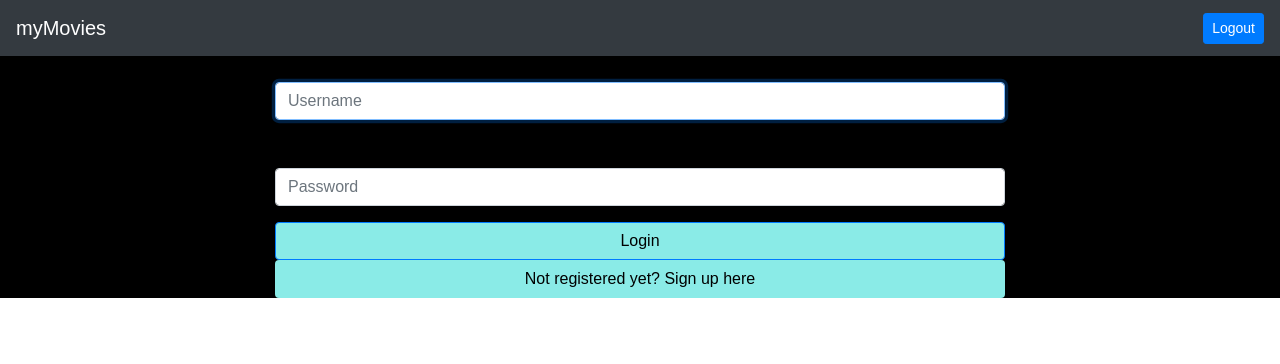
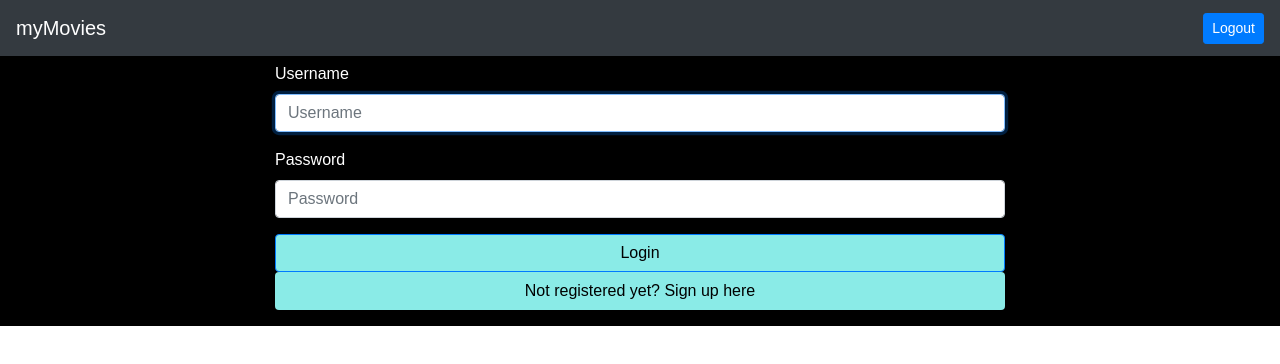
Before and after one commit to sarahb831/MyMoviesApp, a React (Create React App) app in the folder client-2/: page / in a window 1280 px wide. Shown: the top 364 px of the page. Built offline with nearby package versions, Linux system fonts and the light colour scheme.

Commit message:
adjust styling

```diff
--- a/client-2/src/App.css
+++ b/client-2/src/App.css
@@ -23,6 +23,10 @@
   color: ##0086ad;;
 }
 
+MainView {
+  height: 100%;
+}
+
 @keyframes App-logo-spin {
   from {
     transform: rotate(0deg);
--- a/client-2/src/components/login-view/login-view.jsx
+++ b/client-2/src/components/login-view/login-view.jsx
@@ -42,12 +42,13 @@ function LoginView(props) {
   };
 
   return (
-    <Container>
+    <Container className="login-view">
       <Row>
         <Col></Col>
         <Col xs={12} md={8}>
           <Form>
             <Form.Group controlId="formBasicUsername">
+              <Form.Label><p></p></Form.Label>
               <Form.Label>Username</Form.Label>
               <Form.Control
                 type="text"
@@ -83,6 +84,9 @@ function LoginView(props) {
                 block>
                 Not registered yet? Sign up here
               </Button>
+              <p></p>
+              <p></p>
+              <p></p>
             </Link>
           </Form>
         </Col>
--- a/client-2/src/components/login-view/login-view.scss
+++ b/client-2/src/components/login-view/login-view.scss
@@ -10,6 +10,10 @@ body {
   padding-top: 60px;
 }
 
+.login-view {
+  height: 100%;
+  background-color: black;
+}
 .my-movies {
   background-color: black;
   color: black;
--- a/client-2/src/components/main-view/main-view.scss
+++ b/client-2/src/components/main-view/main-view.scss
@@ -5,12 +5,14 @@ $secondary-color: #0086ad; /* darker blue */
 body {
   color: black;
   font-family: 'Poppins', sans-serif;
-  padding-top: 50px;
+  padding-top: 55px;
+  height: 100%;
 }
 
 .main-view {
     background-color: black;
-    color: black;
+    color: white;
+    height: 100%;
 }
 
 header {
```
